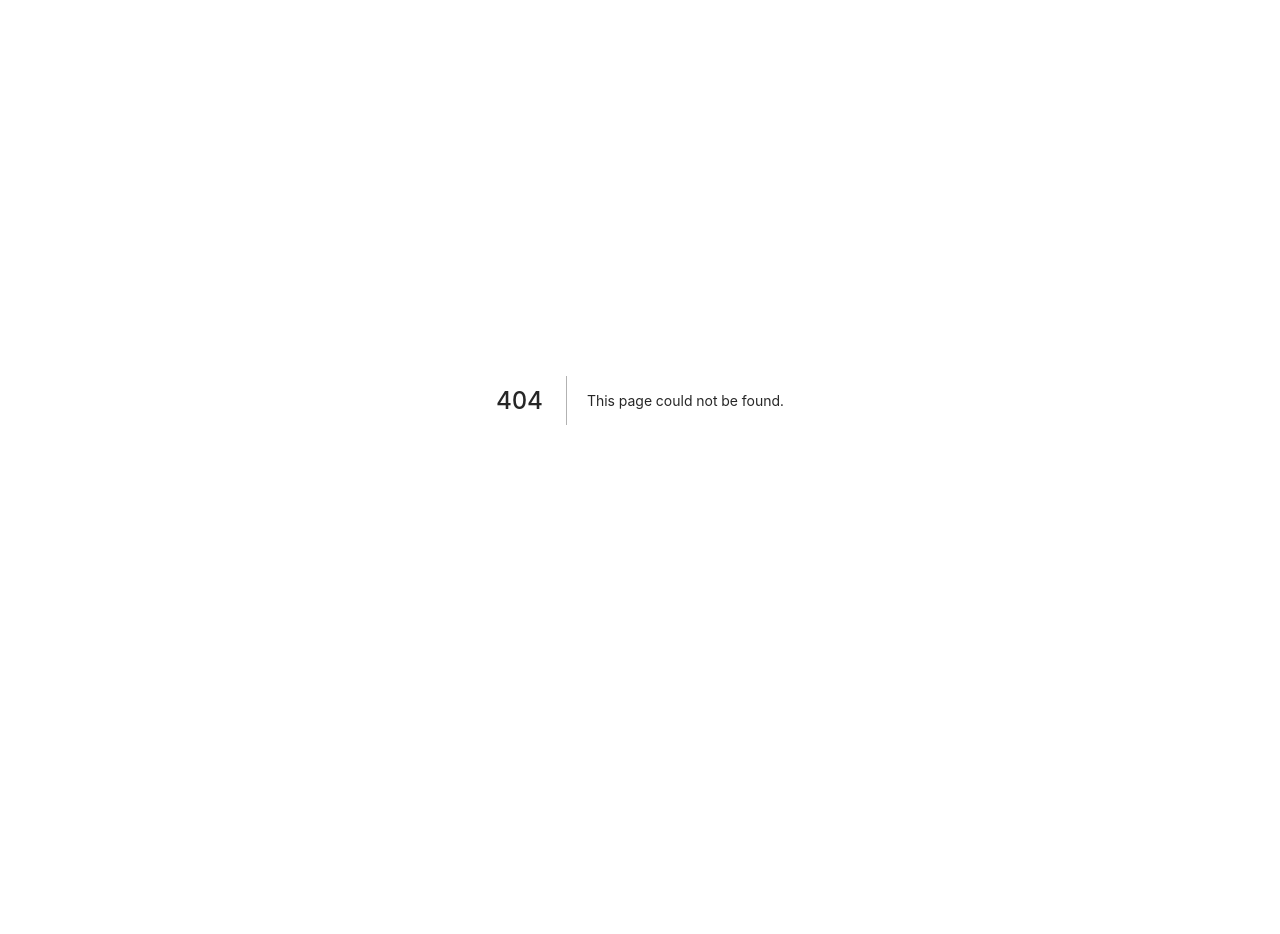
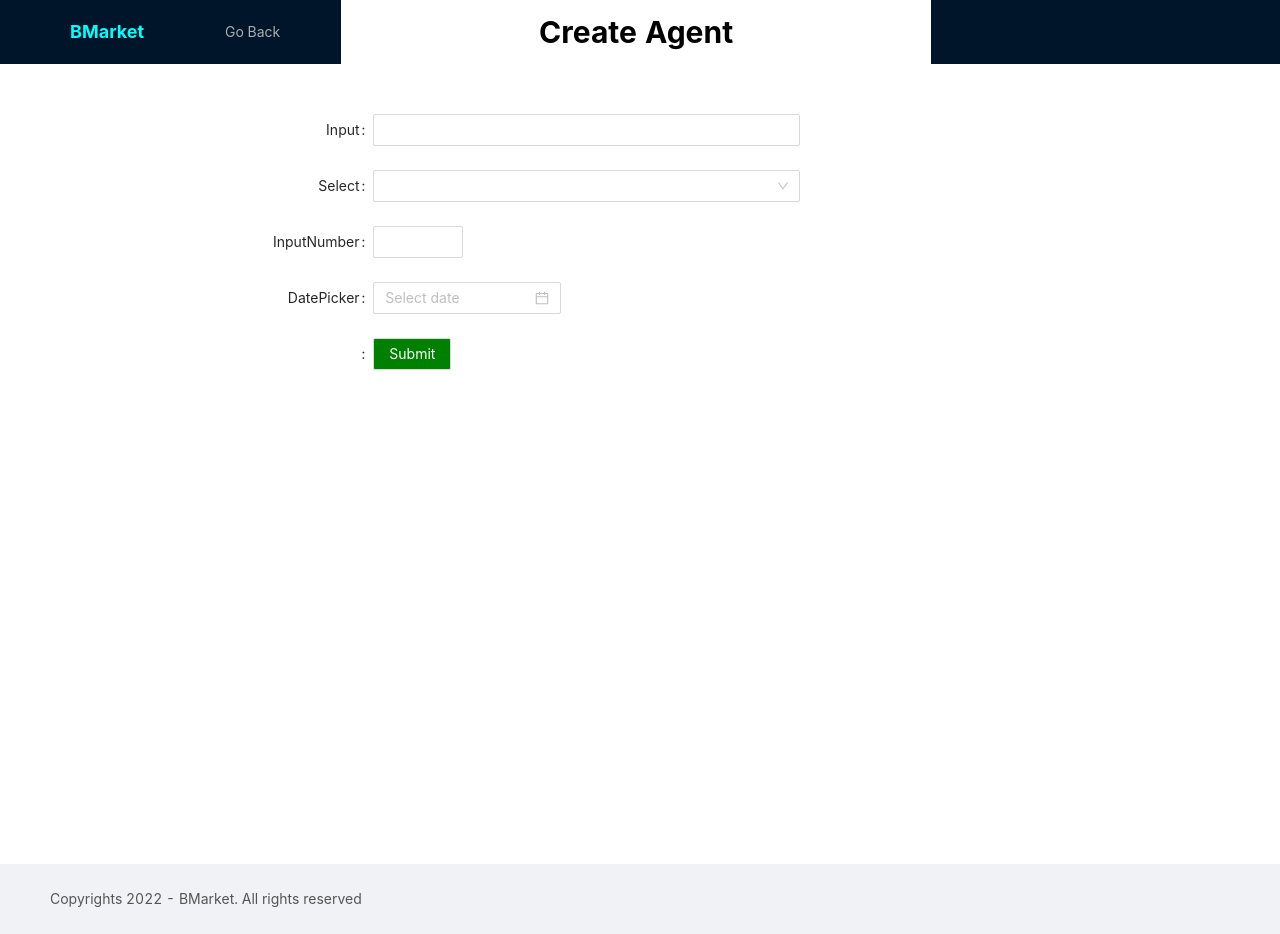
Before and after one commit to Mahasmm/BMarket, a Next.js app: page /admin/createAgent in a window 1280 px wide. Before the commit this address had no page. Before the commit the page ends 800 px from the top, so only its background shows below. Built offline with nearby package versions, Linux system fonts and the light colour scheme.

Commit message:
create forms and refactor requests page

```diff
--- a/src/page-components/admin/agents/admin.module.less
+++ b/src/page-components/admin/agents/admin.module.less
@@ -27,3 +27,15 @@
   font-size: large;
   font-weight: bold;
 }
+
+.title {
+  width: 50%;
+  text-align: center;
+  font-size: 30px;
+  font-weight: bold;
+}
+
+.successBtn {
+  background-color: green;
+  color: white;
+}
--- /dev/null
+++ b/src/page-components/admin/agents/createAgent.tsx
@@ -0,0 +1,64 @@
+import React from 'react';
+import { Form, Input, Button, Select, DatePicker, InputNumber, Layout, Menu } from 'antd';
+import styles from './admin.module.less';
+import Link from 'next/link';
+
+const { Header, Footer, Content } = Layout;
+
+export const createAgent = () => {
+  return (
+    <Layout>
+      <Header>
+        <Menu mode="horizontal" defaultSelectedKeys={['company']} theme="dark">
+          <Menu.Item disabled>
+            {' '}
+            <span className={styles.brand}>BMarket</span>{' '}
+          </Menu.Item>
+          <Menu.Item key="back" style={{ width: '15%', textAlign: 'center' }}>
+            {' '}
+            <Link href="/admin/agents"> Go Back </Link>{' '}
+          </Menu.Item>
+          <Menu.Item
+            key="company"
+            style={{ backgroundColor: 'white', color: 'black' }}
+            className={styles.title}
+          >
+            {' '}
+            Create Agent
+          </Menu.Item>
+        </Menu>
+      </Header>
+
+      <body>
+        <Content>
+          <Form
+            labelCol={{ span: 7 }}
+            wrapperCol={{ span: 8 }}
+            layout="horizontal"
+            style={{ margin: '50px 0px', minHeight: '700px' }}
+          >
+            <Form.Item label="Input">
+              <Input />
+            </Form.Item>
+            <Form.Item label="Select">
+              <Select>
+                <Select.Option value="demo">Demo</Select.Option>
+              </Select>
+            </Form.Item>
+            <Form.Item label="InputNumber">
+              <InputNumber />
+            </Form.Item>
+            <Form.Item label="DatePicker">
+              <DatePicker />
+            </Form.Item>
+            <Form.Item label=" ">
+              <Button className={styles.successBtn}>Submit</Button>
+            </Form.Item>
+          </Form>
+        </Content>
+      </body>
+
+      <Footer>Copyrights 2022 - BMarket. All rights reserved</Footer>
+    </Layout>
+  );
+};
--- a/src/page-components/admin/companies/admin.module.less
+++ b/src/page-components/admin/companies/admin.module.less
@@ -27,3 +27,15 @@
   font-size: large;
   font-weight: bold;
 }
+
+.title {
+  width: 50%;
+  text-align: center;
+  font-size: 30px;
+  font-weight: bold;
+}
+
+.successBtn {
+  background-color: green;
+  color: white;
+}
--- /dev/null
+++ b/src/pages/admin/createAgent.tsx
@@ -0,0 +1,3 @@
+import { createAgent } from '../../page-components/admin/agents/createAgent';
+
+export default createAgent;
--- /dev/null
+++ b/src/pages/admin/createCompany.tsx
@@ -0,0 +1,3 @@
+import { createCompany } from '../../page-components/admin/companies/createCompany';
+
+export default createCompany;
```
Also changed, not shown: src/page-components/admin/agents/agents.tsx (+7 -5 lines), src/page-components/admin/companies/companies.tsx (+7 -3 lines), src/page-components/admin/companies/createCompany.tsx (added, +64 -0 lines), src/page-components/admin/requests/requests.tsx (+21 -9 lines), src/page-components/admin/requests/requestsTable.tsx (+99 -9 lines).
